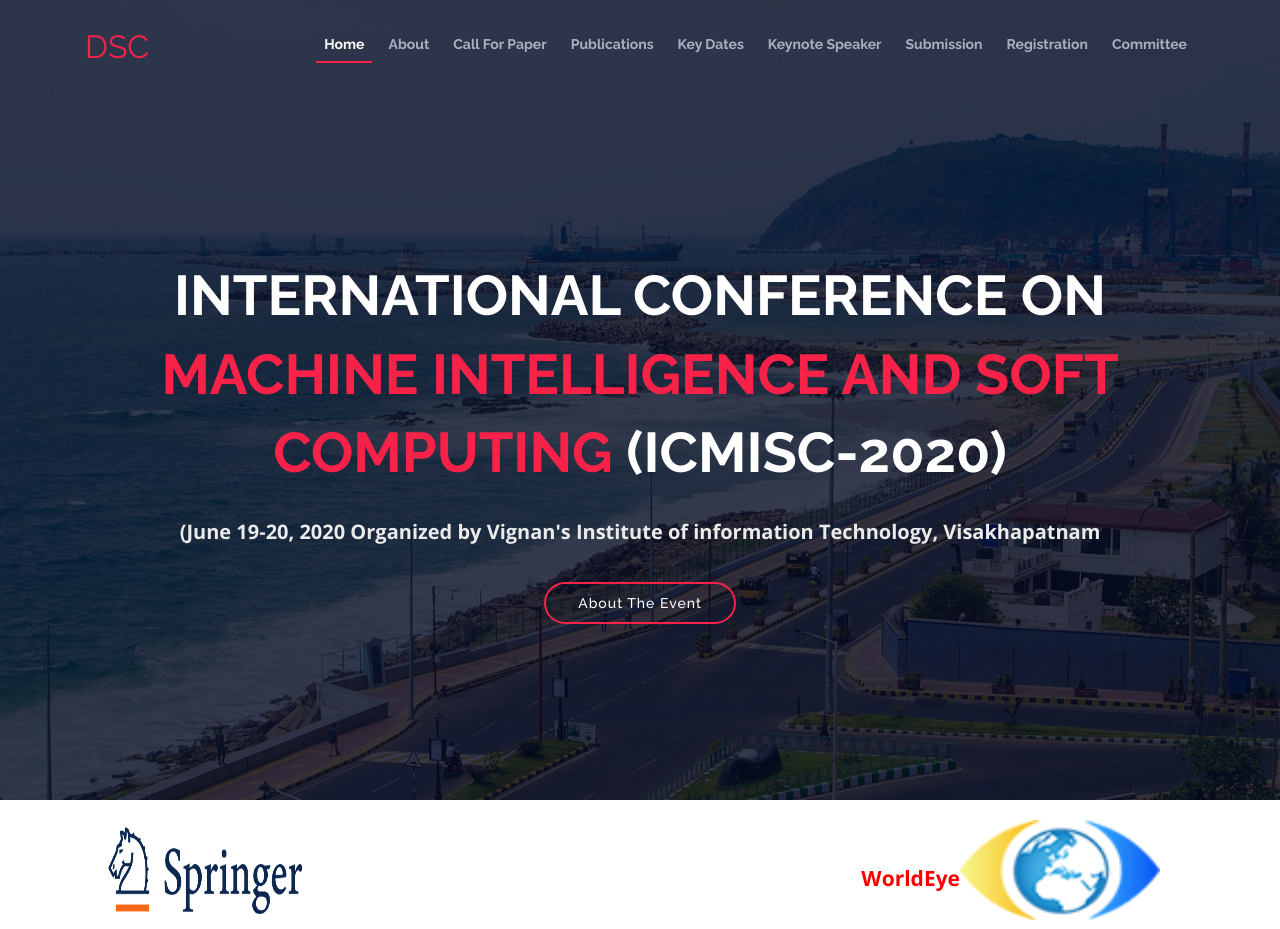
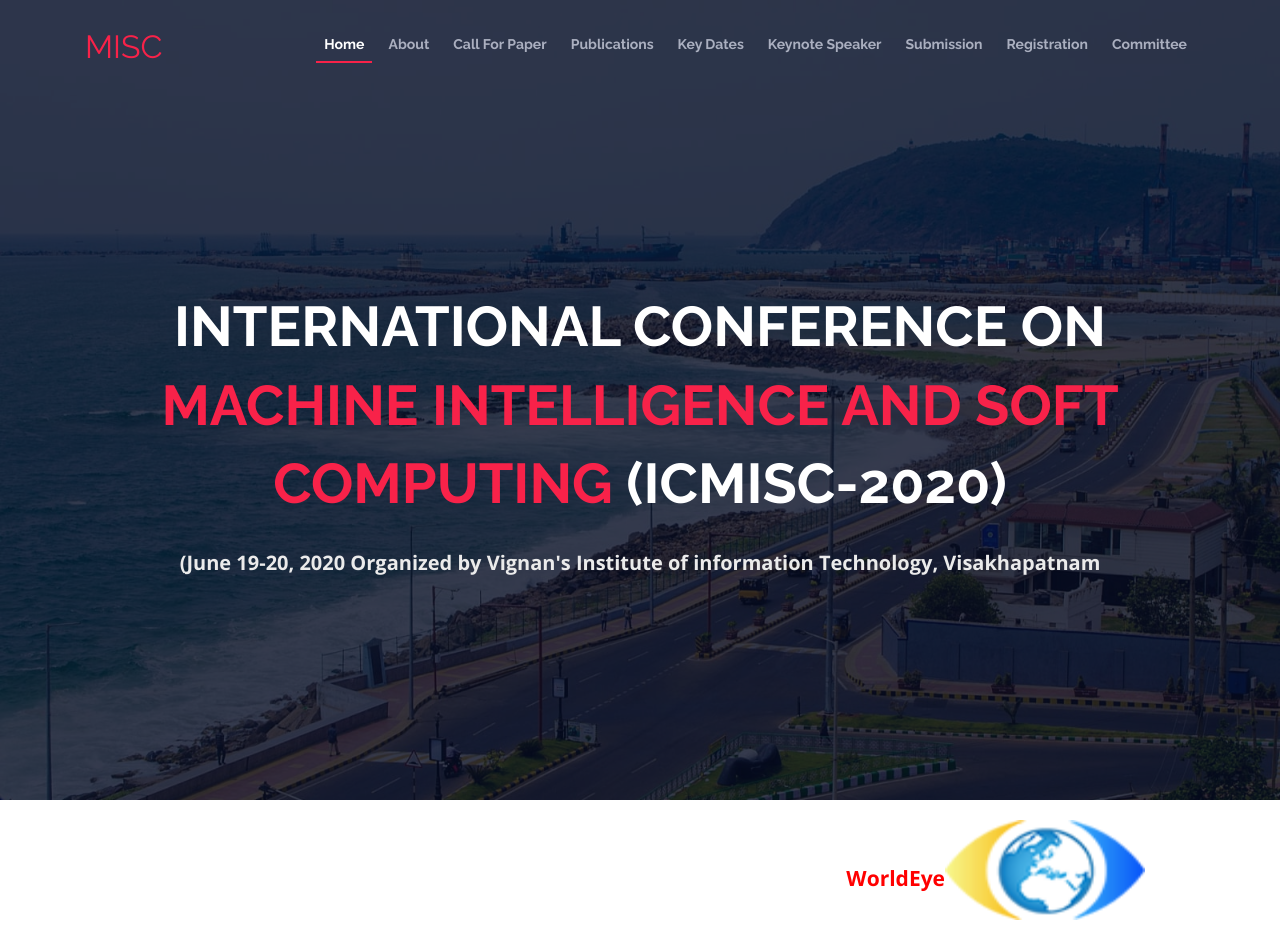
Before and after one commit to godabavinay/aiscrl.github.io, a plain HTML site: page ICMISCeve.html in a window 1280 px wide. Shown: the top 929 px of the page. Drawn offline with nearby package versions, Linux system fonts and the light colour scheme.

Commit message:
changed as per the mail

```diff
--- a/ICMISCeve.html
+++ b/ICMISCeve.html
@@ -26,7 +26,7 @@
 
             <div id="logo" class="pull-left">
                 <!-- Uncomment below if you prefer to use a text logo -->
-                <h2 style="size:40px; "><a href="#">DSC</a></h2>
+                <h2 style="size:40px; "><a href="#">MISC</a></h2>
             </div>
 
             <nav id="nav-menu-container">
@@ -52,19 +52,19 @@
                     Machine Intelligence and Soft Computing</span> (ICMISC-2020)</h1>
             <p class="mb-4 pb-0">(June 19-20, 2020
                 Organized by Vignan's Institute of information Technology, Visakhapatnam </p>
-            <a href="#about" class="about-btn scrollto">About The Event</a>
+            <!-- <a href="#about" class="about-btn scrollto">About The Event</a> -->
         </div>
     </section>
 
     <div class="container">
         <div class="row">
-            <div class=" col">
+            <!-- <div class=" col">
                 <div class="footer-logo wow zoomIn" style="padding:20px;">
 
                     <a href="http://duytan.edu.vn" target="_blank"><img src="img/Springer-logo.png" height="100px"
                             width="200px" class="float-left" alt="Logo Đại học Duy Tân"></a>
 
-                </div>
+                </div> -->
 
 
 
@@ -943,12 +943,12 @@ M. Choi, freeant7@naver.com<br>
                 <div class="credits">
                     <div class="row">
                         <div class=" col">
-                            <div class="footer-logo wow zoomIn">
+                            <!-- <div class="footer-logo wow zoomIn">
 
                                 <a href="http://duytan.edu.vn" target="_blank"><img src="img/Springer-logo.png"
                                         height="100px" width="300px" class="center" alt="Logo Đại học Duy Tân"></a>
 
-                            </div>
+                            </div> -->
 
 
 
```
